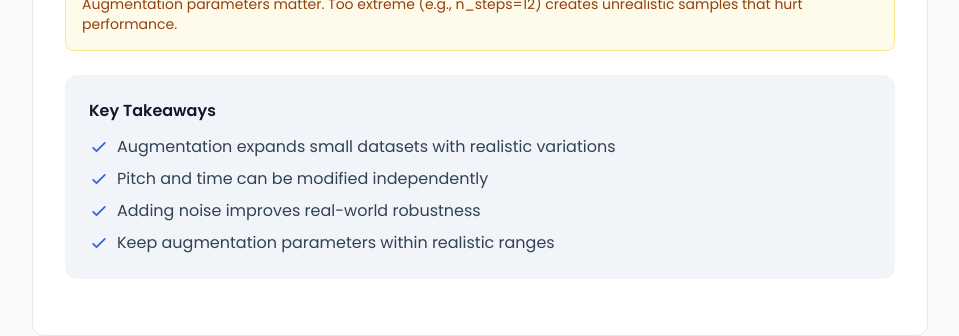
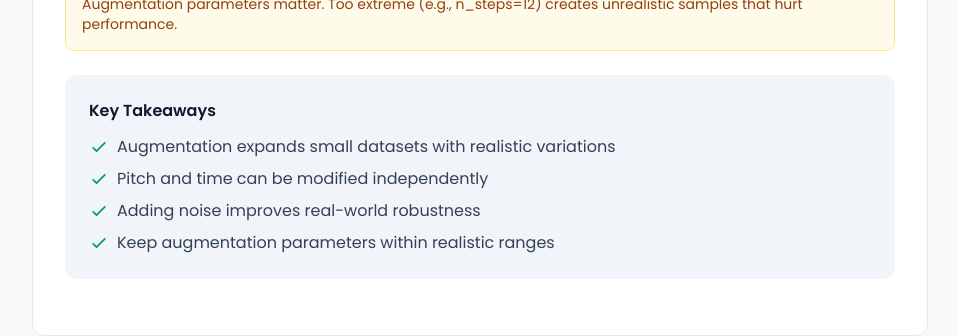
Before and after one commit to dzuokumor/personalized-ml-project-study, a React (Vite) app: page /course/audio-processing-ml/lesson/audio-augmentation in a window 1280 px wide. Shown: the part 1340-1676 px from the top of the page, without its empty margins (256-1215 px from the left). Built offline with nearby package versions, Linux system fonts and the light colour scheme.

Commit message:
personalized course

```diff
--- a/src/components/course/lessoncontent.jsx
+++ b/src/components/course/lessoncontent.jsx
@@ -48,7 +48,7 @@ export default function LessonContent({ content }) {
 
           case 'callout':
             const styles = {
-              info: 'bg-blue-50 border-blue-200 text-blue-800',
+              info: 'bg-emerald-50 border-emerald-200 text-emerald-800',
               warning: 'bg-amber-50 border-amber-200 text-amber-800',
               tip: 'bg-green-50 border-green-200 text-green-800',
               note: 'bg-slate-50 border-slate-200 text-slate-800'
@@ -67,7 +67,7 @@ export default function LessonContent({ content }) {
                 <ul className="space-y-2">
                   {block.points.map((point, i) => (
                     <li key={i} className="flex items-start gap-2 text-slate-700">
-                      <svg className="w-5 h-5 text-blue-600 mt-0.5 flex-shrink-0" fill="none" viewBox="0 0 24 24" stroke="currentColor">
+                      <svg className="w-5 h-5 text-emerald-600 mt-0.5 flex-shrink-0" fill="none" viewBox="0 0 24 24" stroke="currentColor">
                         <path strokeLinecap="round" strokeLinejoin="round" strokeWidth={2} d="M5 13l4 4L19 7" />
                       </svg>
                       <span>{point}</span>
--- a/src/pages/course.jsx
+++ b/src/pages/course.jsx
@@ -15,7 +15,7 @@ export default function Course() {
     return (
       <div className="text-center py-12">
         <h2 className="text-xl text-slate-600">Course not found</h2>
-        <Link to="/" className="text-blue-600 hover:underline mt-4 inline-block">
+        <Link to="/" className="text-emerald-600 hover:underline mt-4 inline-block">
           Back to home
         </Link>
       </div>
--- a/src/pages/lesson.jsx
+++ b/src/pages/lesson.jsx
@@ -1,5 +1,5 @@
 import { useParams, Link, useNavigate } from 'react-router-dom'
-import { useState } from 'react'
+import { useState, useEffect } from 'react'
 import { courses } from '../data/courses'
 import { usestore } from '../store/usestore'
 import LessonContent from '../components/course/lessoncontent'
@@ -26,11 +26,16 @@ export default function Lesson() {
 
   const existingnote = getnote(courseid, lessonid)
 
+  useEffect(() => {
+    setshowquiz(false)
+    setnote('')
+  }, [courseid, lessonid])
+
   if (!course || !lesson) {
     return (
       <div className="text-center py-12">
         <h2 className="text-xl text-slate-600">Lesson not found</h2>
-        <Link to="/" className="text-blue-600 hover:underline mt-4 inline-block">
+        <Link to="/" className="text-emerald-600 hover:underline mt-4 inline-block">
           Back to home
         </Link>
       </div>
```
